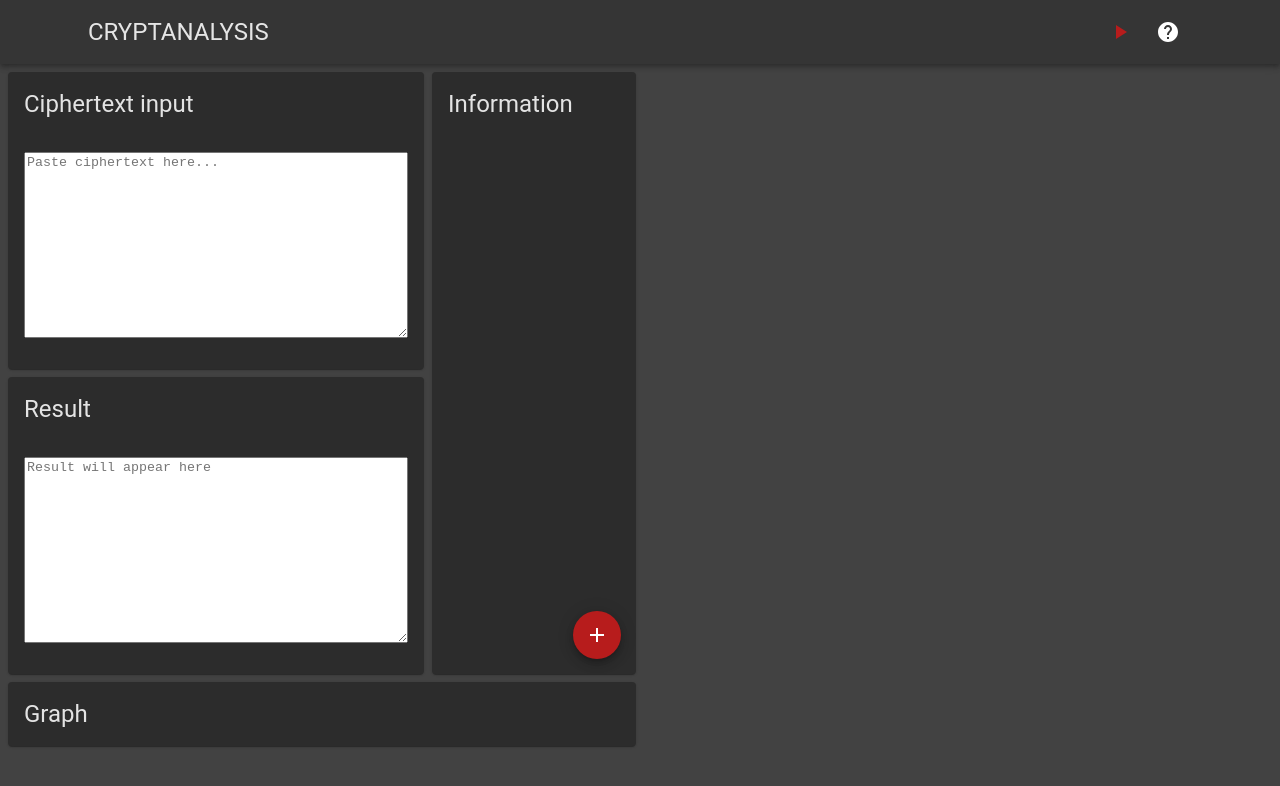
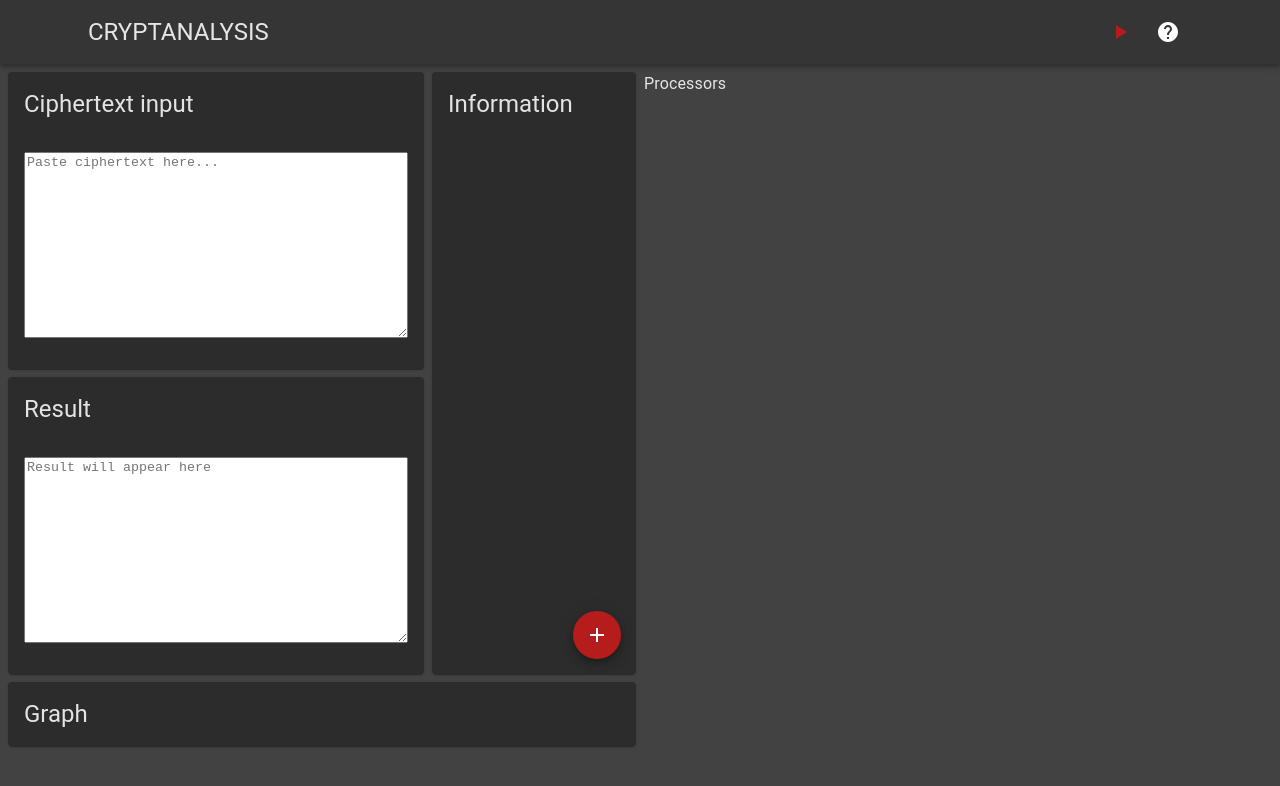
Before and after one commit to Intervention128/cryptanalysistool, a React (Vite) app: page / in a window 1280 px wide. Shown: the top 786 px of the page. Built offline with nearby package versions, Linux system fonts and the light colour scheme.

Commit message:
textCommit

```diff
--- a/src/containers/processors/Processors.tsx
+++ b/src/containers/processors/Processors.tsx
@@ -4,7 +4,7 @@ import type {FC} from 'react'
 const Processors: FC = () => {
   return (
     <Grid item xs={6}>
-      <Box sx={{height: '100%'}} />
+      <Box sx={{height: '100%'}}>Processors</Box>
     </Grid>
   )
 }
```
